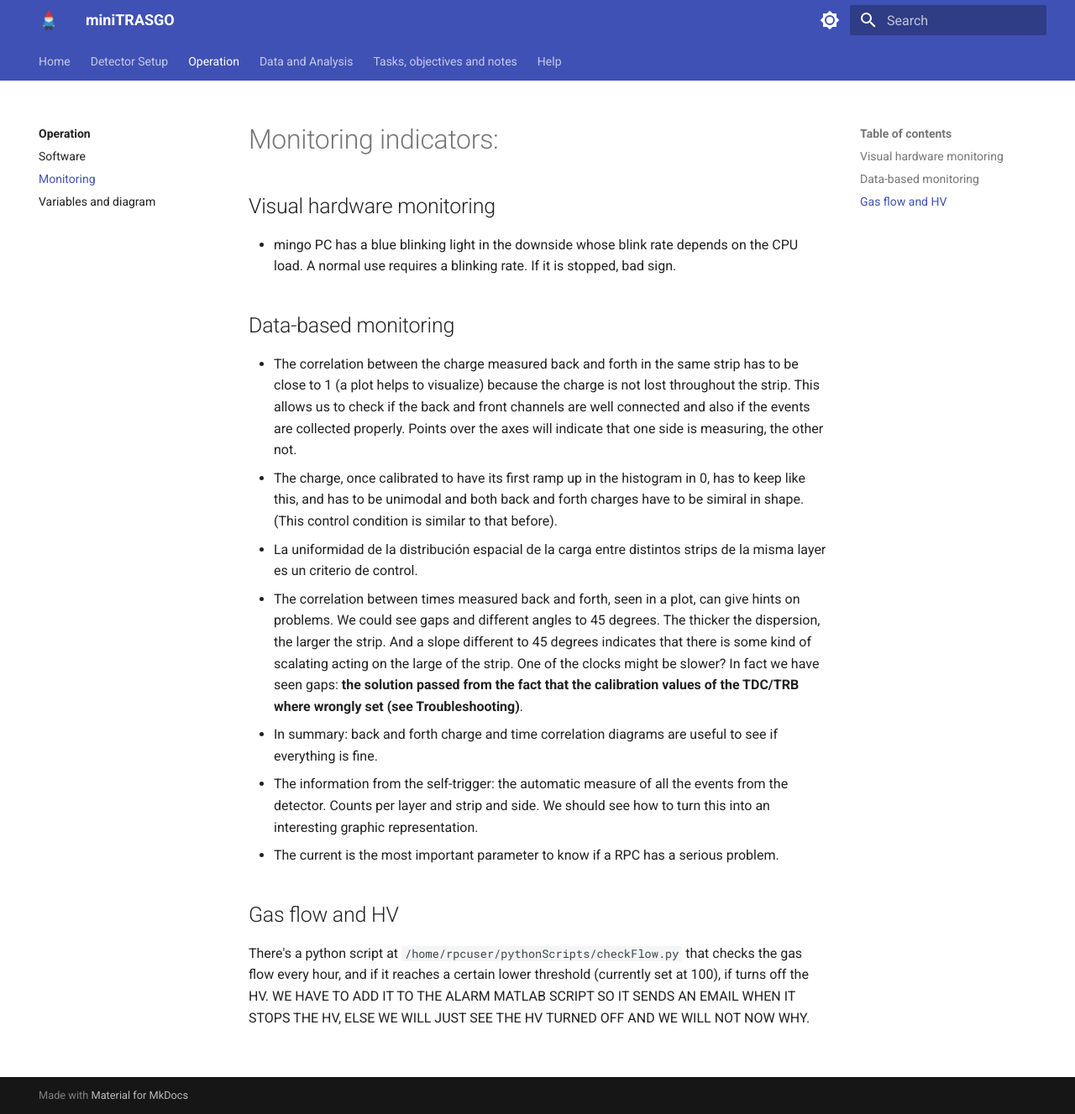
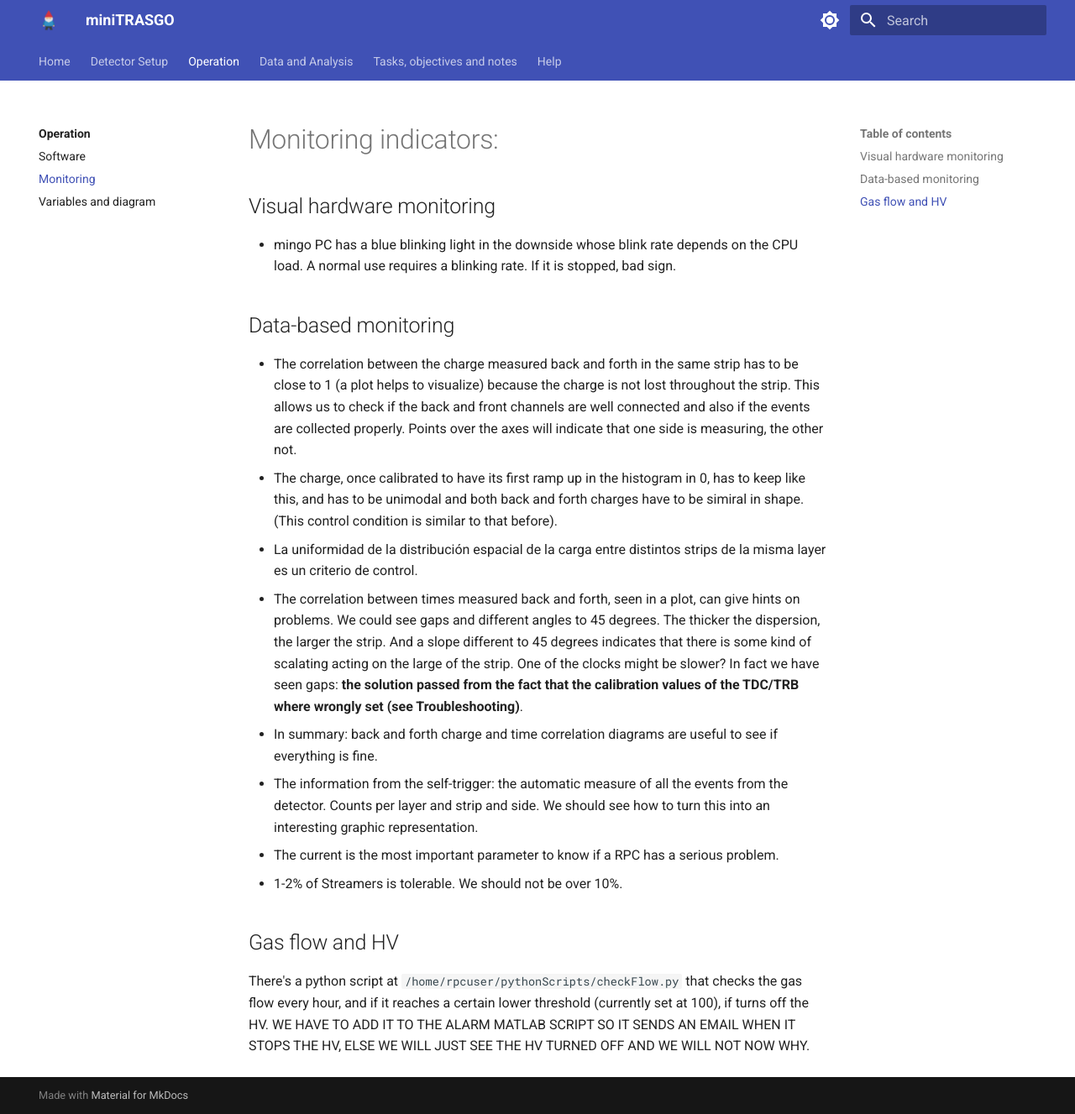
Before and after one commit to cayesoneira/miniTRASGO-documentation, an MkDocs documentation site: the page built from docs/operation/monitoring.md, in a window 1280 px wide and 1327 px high. Shown: the whole window at 84% size. Built offline with MkDocs 1.6.1 and Material for MkDocs 9.7.7, drawn with Linux system fonts in a browser that asks for light colours.

Commit message:
Update monitoring.md

```diff
--- a/docs/operation/monitoring.md
+++ b/docs/operation/monitoring.md
@@ -13,6 +13,7 @@
 - In summary: back and forth charge and time correlation diagrams are useful to see if everything is fine.
 - The information from the self-trigger: the automatic measure of all the events from the detector. Counts per layer and strip and side. We should see how to turn this into an interesting graphic representation.
 - The current is the most important parameter to know if a RPC has a serious problem.
+- 1-2% of Streamers is tolerable. We should not be over 10%.
 
 ## Gas flow and HV
 
```
